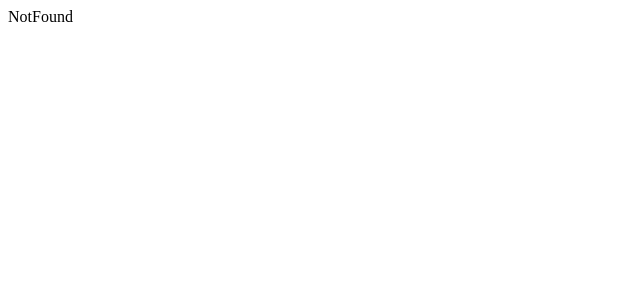
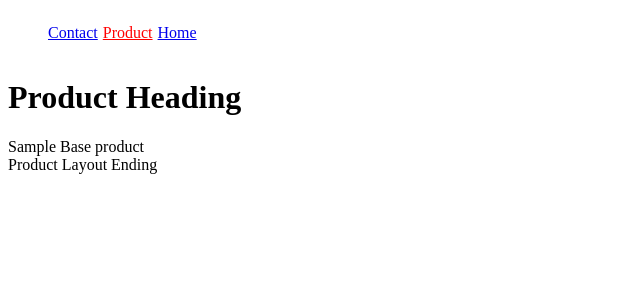
Before and after one commit to NamanJindal03/cn-1-rect, a React (Create React App) app: page /product in a window 1280 px wide. Shown: the top 300 px of the page, without its empty margins (0-640 px from the left). Built offline with nearby package versions, Linux system fonts and the light colour scheme.

Commit message:
nested routes and outlet

```diff
--- a/src/react-router-dom/App.js
+++ b/src/react-router-dom/App.js
@@ -4,14 +4,24 @@ import Home from './page/Home';
 import Contact from './page/Contact';
 import NotFound from './page/NotFound';
 import Product from './page/Product';
+import NavBar from './components/NavBar';
+import ProductLayout from './components/ProductLayout';
+import './style.css'
 export default function App() {
   return (
     <>
         <Routes>
+            <Route  path='*' element={<NavBar/>} />
+        </Routes>
+        <Routes>
             <Route  path='/home' element={<Home/>} />
             <Route  path='/contact' element={<Contact/>} />
             <Route path='*' element={<NotFound/>} />
-            <Route path='/product/:productId' element={<Product />}/>
+            <Route path='/product' element={<ProductLayout/>}>
+                <Route index element={<> <div>Sample Base product</div></>}/>
+                <Route path=':productId' element={<Product />}/>
+                <Route path='name' element={<><div>Product name</div></>}/>
+            </Route>
         </Routes>
     </>
   )
--- /dev/null
+++ b/src/react-router-dom/components/NavBar.js
@@ -0,0 +1,20 @@
+import React from 'react'
+import { NavLink } from 'react-router-dom'
+export default function NavBar() {
+  return (
+    <nav style={{display: 'flex'}}>
+        <ul className='navUl'>
+            {/* <li>
+                <NavLink to={'/contact'} className={({isActive})=> isActive ? 'active': ''}>Contact</NavLink>
+            </li>
+            <li><NavLink to={'/product'} className={({isActive})=> isActive ? 'active': ''}>Product</NavLink></li>
+            <li><NavLink to={'/home'} className={({isActive})=> isActive ? 'active': ''}>Home</NavLink></li> */}
+            <li>
+                <NavLink to={'/contact'} >Contact</NavLink>
+            </li>
+            <li><NavLink to={'/product'} >Product</NavLink></li>
+            <li><NavLink to={'/home'} >Home</NavLink></li>
+        </ul>
+    </nav>
+  )
+}
--- /dev/null
+++ b/src/react-router-dom/components/ProductLayout.js
@@ -0,0 +1,11 @@
+import React from 'react'
+import { Outlet } from 'react-router-dom'
+export default function ProductLayout() {
+  return (
+    <>
+        <h1>Product Heading</h1>
+        <Outlet context={{destiny:true}}/>
+        <footer>Product Layout Ending </footer>
+    </>
+  )
+}
--- a/src/react-router-dom/page/Home.js
+++ b/src/react-router-dom/page/Home.js
@@ -3,8 +3,9 @@ import { Link } from 'react-router-dom'
 export default function Home() {
   return (
     <>
+
         <div>This is home</div>
-        <Link to={'/contact'}>Contact</Link>
+
     </>
   )
 }
--- a/src/react-router-dom/page/Product.js
+++ b/src/react-router-dom/page/Product.js
@@ -1,7 +1,12 @@
 import React from 'react'
+import { useParams, useOutletContext } from 'react-router-dom'
 
 export default function Product() {
+    console.log(useParams());
+    console.log(useOutletContext());
   return (
-    <div>Product</div>
+    <>
+        <div>Product</div>
+    </>
   )
 }
--- /dev/null
+++ b/src/react-router-dom/style.css
@@ -0,0 +1,11 @@
+.navUl{
+    display: flex;
+    column-gap: 5px;
+}
+.navUl > li{
+    list-style: none;
+}
+
+.active{
+    color: red;
+}
```
